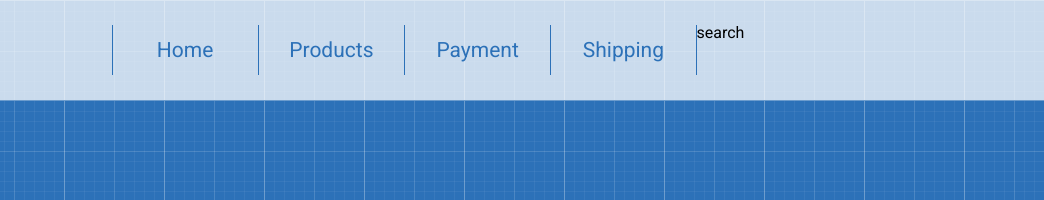
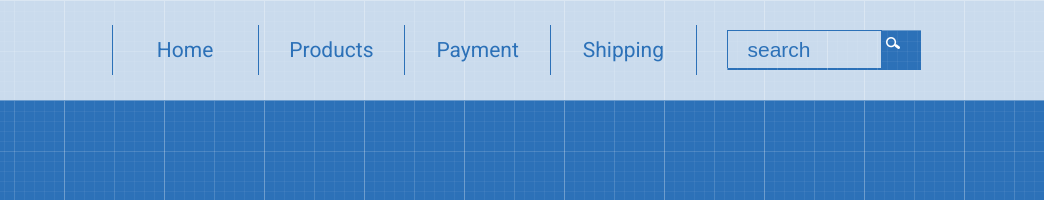
Before and after one commit to officialnazik/officialnazik.github.io, a plain HTML site: page index.html in a window 1280 px wide. Shown: the top 200 px of the page, 236-1280 px from the left. Drawn offline with Linux system fonts and the light colour scheme.

Commit message:
index.html and style.css

```diff
--- a/index.html
+++ b/index.html
@@ -28,7 +28,14 @@
  						</ul>
  					</nav>
  				</div>
- 				<div class="col-md-3">search</div>
+ 				<div class="col-md-3">
+ 					<div class="box">
+  						<form>
+ 							<input name="s" placeholder="search" type="search">
+ 							 <button type="search"></button>
+						</form>
+					</div>
+ 				</div>
  			</div>
  		</div>
   	</header>
--- a/style.css
+++ b/style.css
@@ -48,3 +48,49 @@ body{
 	background-color: #2c71b8;
 	color: white;
 }
+.box {
+	padding-left: 30px;
+	padding-top: 5px;
+}
+.box form {
+  width: 74%;
+  background: #A3D0C3;
+  height: 40px;
+  background-image: url(images/patt.png);
+}
+.box input, .box button {
+  border:  1px solid #2c71b8;
+  border-bottom: none;
+  outline: none;
+  background-color: rgba(255,255,255,0.75);
+}
+.box input {
+  width: 80%;
+  height: 38px;
+  padding-left: 20px;
+  text-align: left;
+  line-height: 38px;
+  color: #2c71b8;
+  font-size: 21px;
+}
+.box input::-webkit-input-placeholder {
+	color:#2c71b8;
+	font-size: 21px;
+}
+.box button {
+  cursor: pointer;
+  background-image: url(images/patt.png);
+  margin: 4px;
+  padding: 4px;
+}
+button[type="search"] {
+    background: url(images/search.png);
+    margin: auto;
+	background-repeat : no-repeat;
+	height: 30px;
+	width: 30px;
+	border: none;
+  	padding: 4px;
+  	vertical-align: middle;
+  	margin: 0 auto;
+}
```
Also changed, not shown: images/cart.png (added), images/search.png (added).
